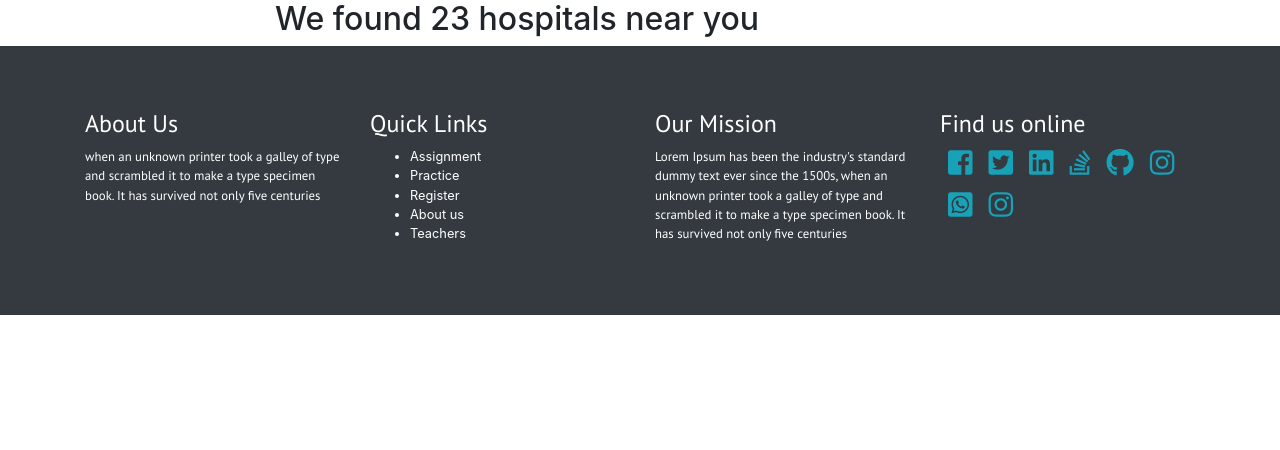
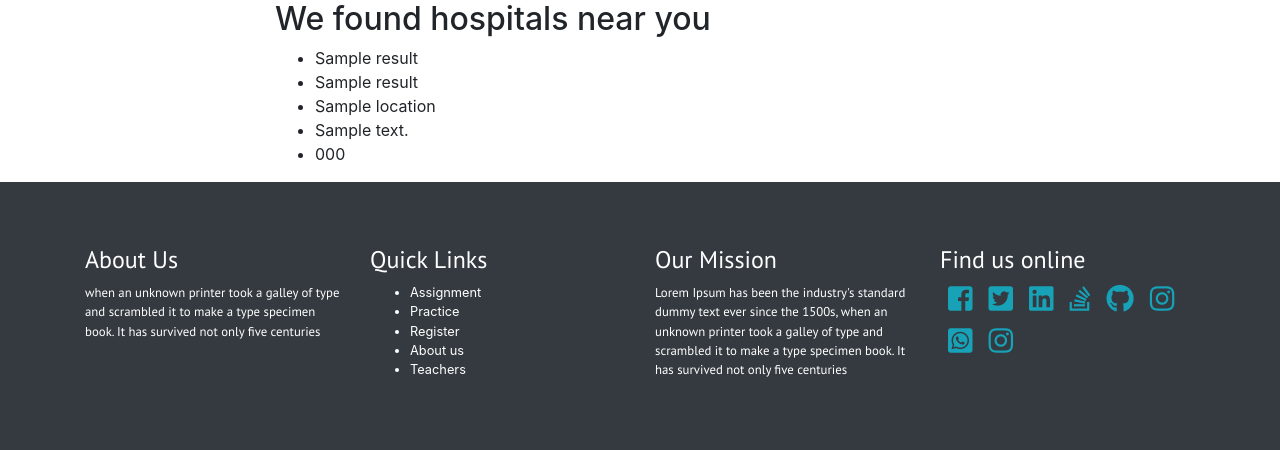
Before and after one commit to mmrumii/health_inspector, a Flask app: template templates/search_result.html in a window 1280 px wide. Shown: the part 56-506 px from the top of the page. Run offline with Flask 2, Linux system fonts and the light colour scheme; the template is opened without the code that fills it: most values are stand-ins (such as "Sample title", 1, 10 or a date in 2020); some libraries are stand-ins or nearby versions; some web fonts are replaced.

Commit message:
Update search_result.html

```diff
--- a/templates/search_result.html
+++ b/templates/search_result.html
@@ -6,8 +6,16 @@
     <div class="row">
       <div class="col-2"></div>
       <div class="col-8">
-        <h2>We found 23 hospitals near you </h2>
-
+        <h2>We found hospitals near you </h2>
+        <ul>
+          {% for result in results %}
+          <li>{{ result.HospitalName }}</li>
+          <li>{{ result.ServiceName }}</li>
+          <li>{{ result.Location }}</li>
+          <li>{{ result.DetailsLocation }}</li>
+          <li>{{ result.Phone }}</li>
+          {% endfor %}
+        </ul>
       </div>
       <div class="col-2"></div>
     </div>
```
